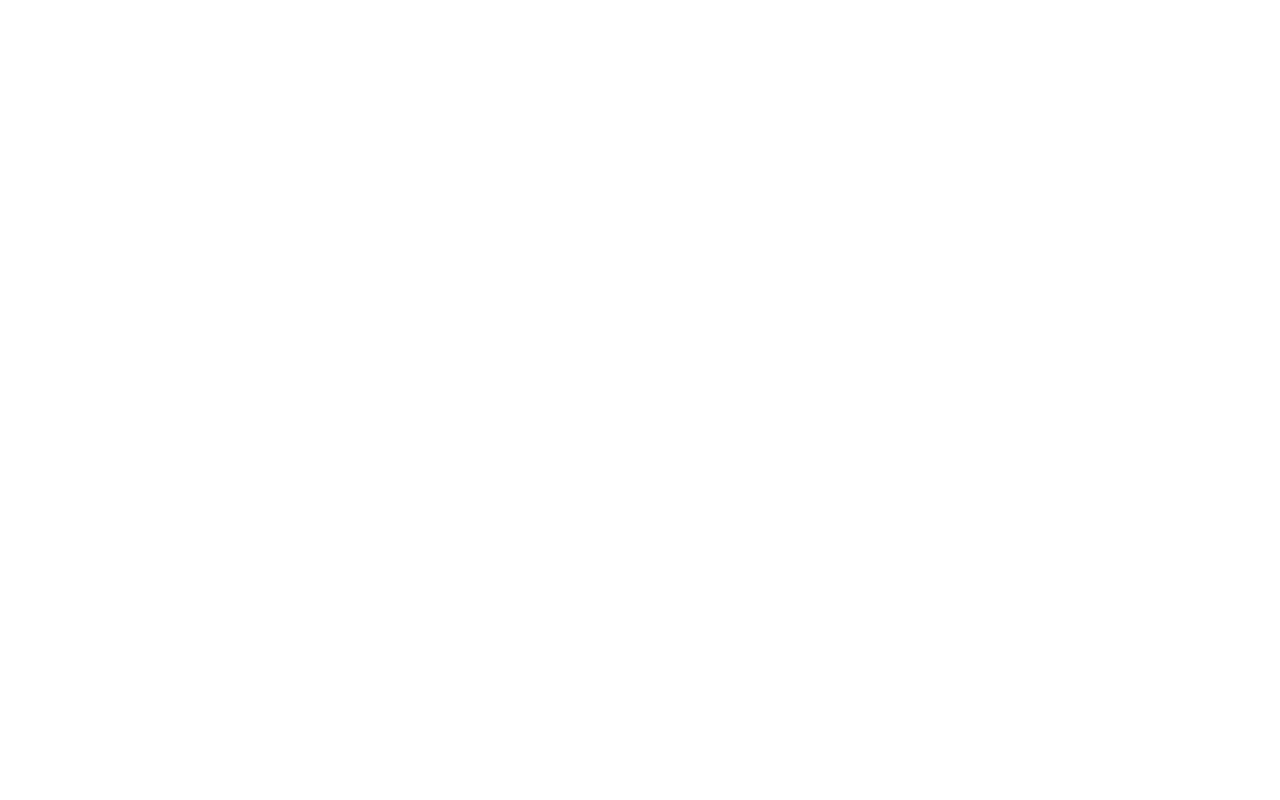
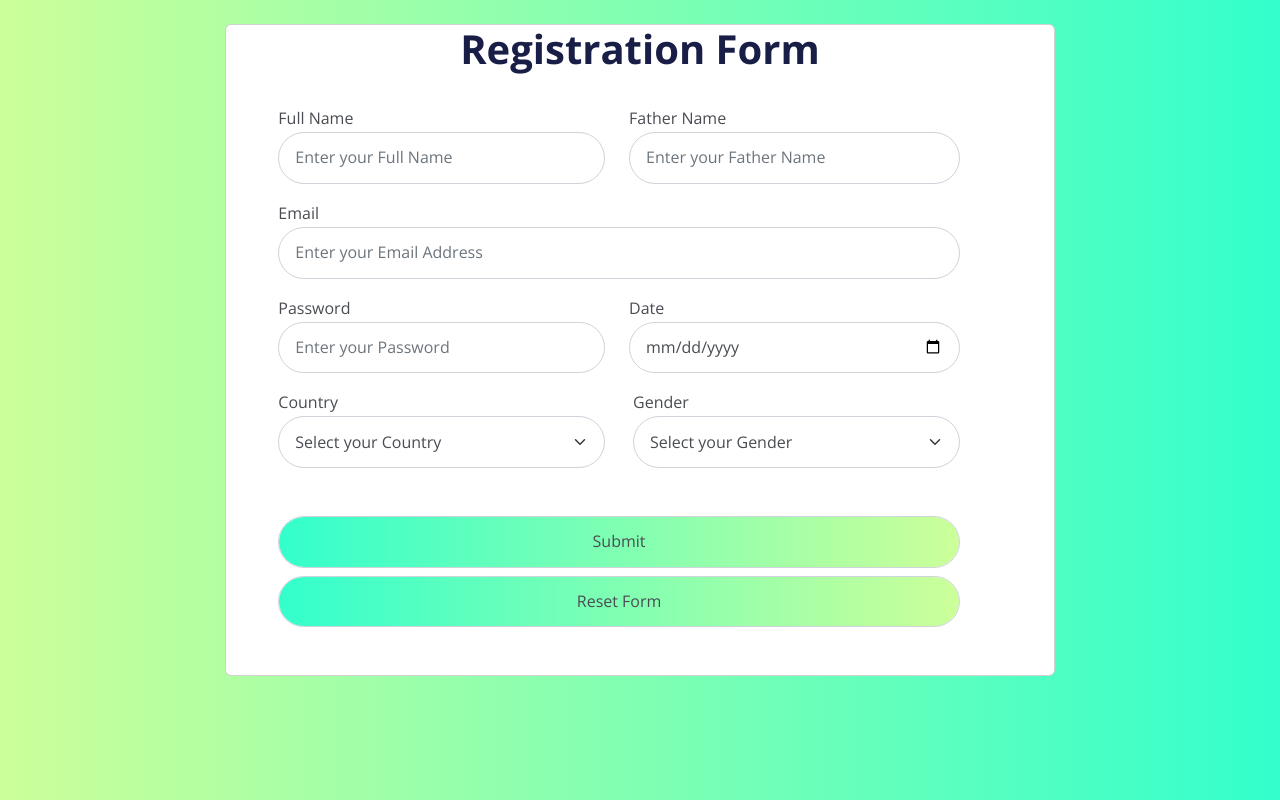
Before and after one commit to ishinu/Registration-Form, a website: page index.html in a window 1280 px wide. Drawn offline with nearby package versions, Linux system fonts and the light colour scheme; files that its build step writes are made by us from their sources.

Commit message:
Registration form v1.0

```diff
--- a/index.html
+++ b/index.html
@@ -17,7 +17,56 @@
 
     <title>Registration Form</title>
   </head>
-  <body>
+  <body style="background-image: linear-gradient(to left, #33FFCC,#CCFF99);">
+    <div class="container col-lg-8 mt-4">
+      <div class="card pb-5">
+        <div class="row">
+          <h1 class="text-center">Registration Form</h1>
+          <div class="col-5 ms-5 mt-3 ps-3">
+            <label>Full Name</label>
+            <input type="text" name="" placeholder="Enter your Full Name" class="form-control">
+          </div>
+          <div class="col-5 mt-3">
+            <label>Father Name</label>
+            <input type="text" name="" placeholder="Enter your Father Name" class="form-control">
+          </div>
+          <div class="col-10 ms-5 mt-3 ps-3">
+            <label>Email</label>
+            <input type="text" name="" placeholder="Enter your Email Address" class="form-control">
+          </div>
+          <div class="col-5 ms-5 mt-3 ps-3">
+            <label>Password</label>
+            <input type="password" name="" placeholder="Enter your Password" class="form-control">
+          </div>
+          <div class="col-5 mt-3">
+            <label>Date</label>
+            <input type="date" name="" placeholder="Enter your Email Address" class="form-control">
+          </div>
+          <div class="col-5 ms-5 mt-3 ps-3">
+            <label>Country</label>
+            <select class="form-select">
+              <option selected>Select your Country</option>
+              <option>IN</option>
+              <option>USA</option>
+            </select>
+          </div>
+          <div class="col-5 mt-3 ps-3">
+            <label>Gender</label>
+            <select class="form-select">
+              <option selected>Select your Gender</option>
+              <option>MALE</option>
+              <option>FEMALE</option>
+            </select>
+          </div>
+          <div class="col-10 ms-5 mt-5 ps-3">
+            <button class="form-control" style="background-image: linear-gradient(to right, #33FFCC, #CCFF99);">Submit</button>
+          </div>
+          <div class="col-10 ms-5 mt-2 ps-3">
+            <button class="form-control" style="background-image: linear-gradient(to right, #33FFCC, #CCFF99);">Reset Form</button>
+          </div>
+        </div>
+      </div>
+    </div>
 
 
     <script src ="https://cdnjs.cloudflare.com/ajax/libs/jquery/3.7.1/jquery.min.js"></script>
```
Also changed, not shown: readme.md.
